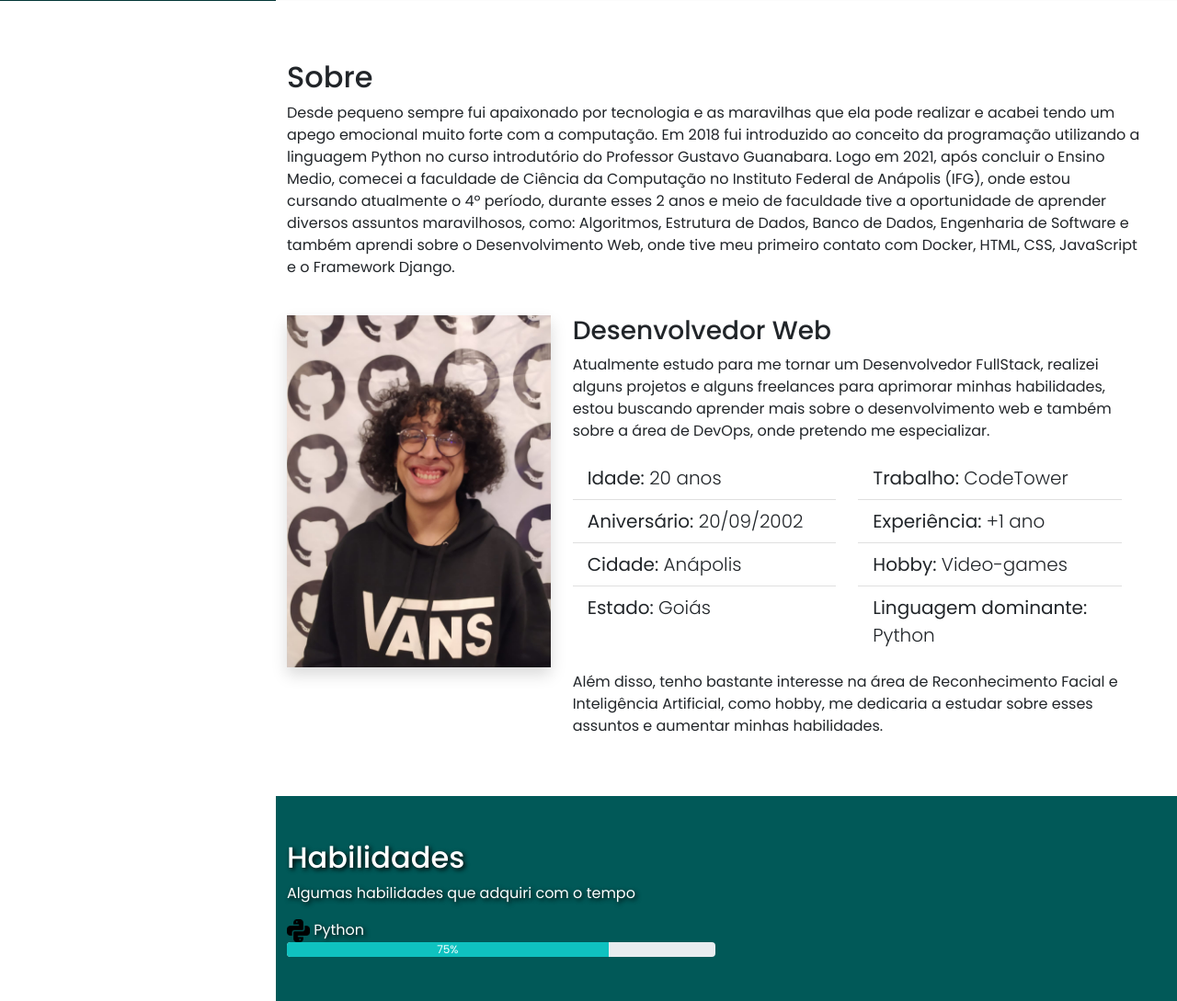
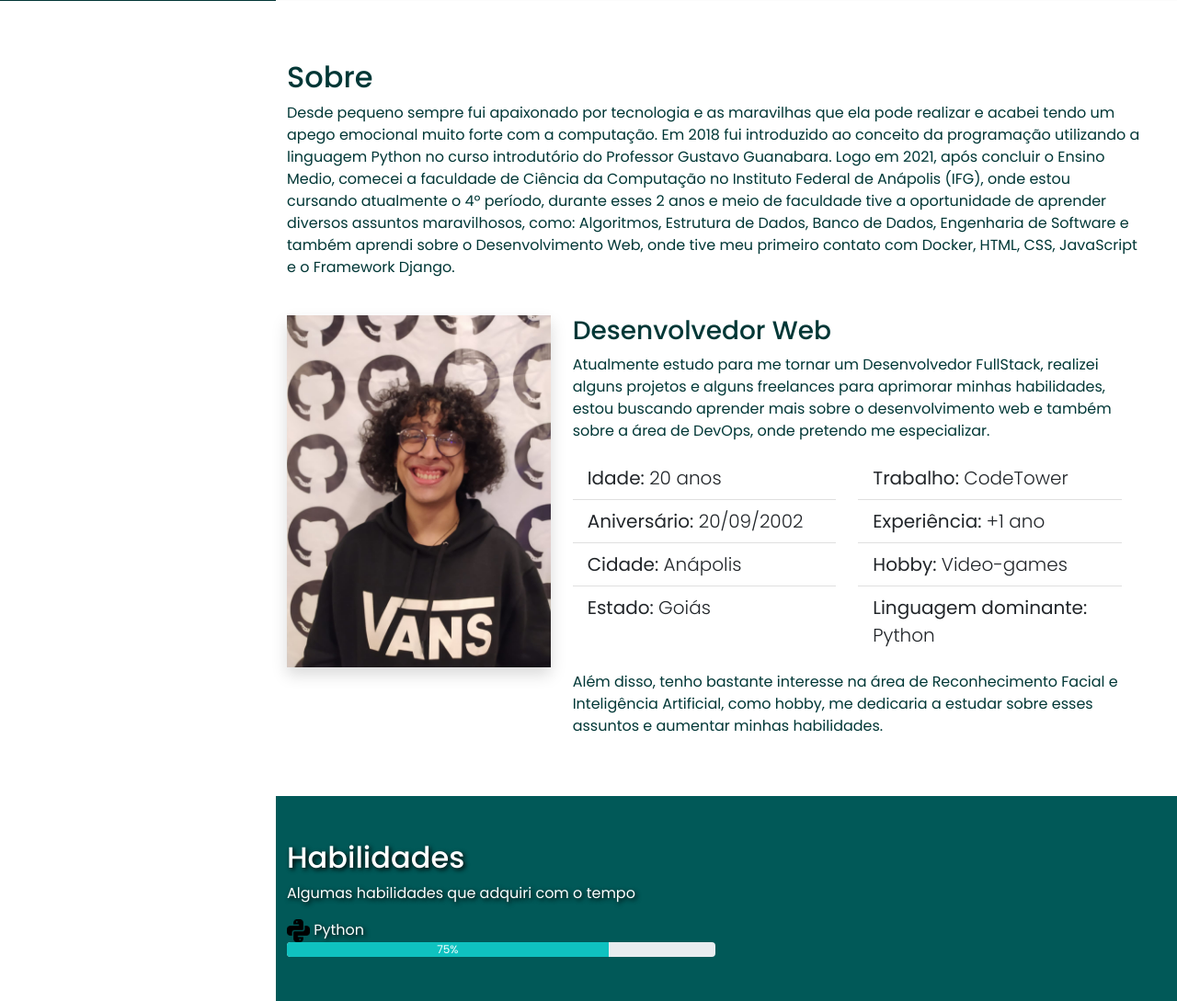
Before and after one commit to Davi-Ga/portfolio-deprecated-, a Flask app: page / in a window 1280 px wide. Shown: the part 799-1888 px from the top of the page at 92% size. Run offline with Flask 2, Linux system fonts and the light colour scheme.

Commit message:
cor alterada do sobre

```diff
--- a/src/static/style.css
+++ b/src/static/style.css
@@ -328,3 +328,7 @@ i.menu-mobile{
 .logoapp{
   max-width: 25px;
 }
+
+#sobre h2,h3,p {
+  color: #003736
+}
```
